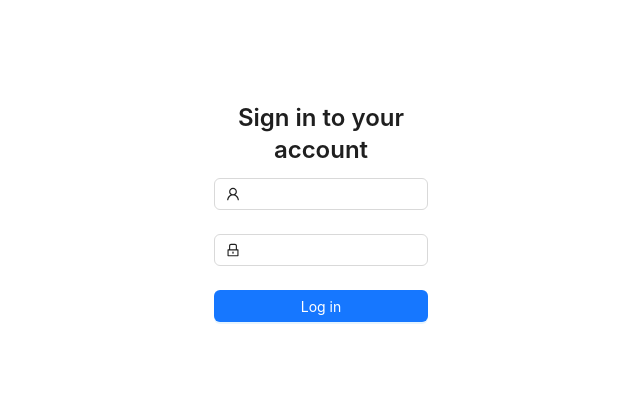
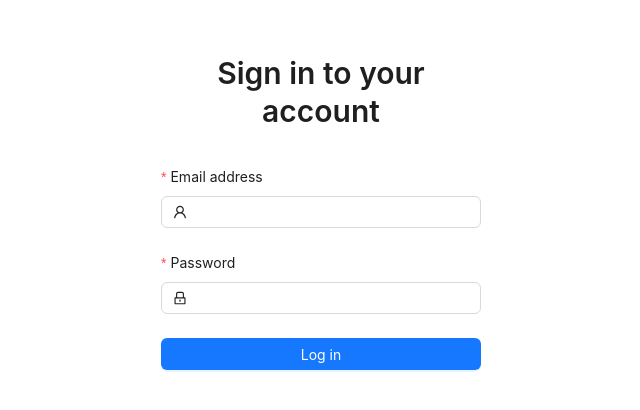
Before and after one commit to vxaretra/TripPlanner, a React (Vite) app: page /login in a window 1280 px wide. Shown: the part 176-586 px from the top of the page, without its empty margins (319-959 px from the left). Built offline with nearby package versions, Linux system fonts and the light colour scheme; no server answers.

Commit message:
update login page

```diff
--- a/src/components/App.jsx
+++ b/src/components/App.jsx
@@ -3,7 +3,7 @@ import { createBrowserRouter, RouterProvider } from "react-router-dom";
 import AppLayout from "./AppLayout";
 
 import HomePage from "../pages/HomePage";
-import AuthPage from "../pages/AuthPage";
+import LoginPage from "../pages/LoginPage";
 
 import { Spin } from "antd";
 import useAuth from "../hooks/auth";
@@ -21,7 +21,7 @@ const router = createBrowserRouter([
       },
     ],
   },
-  { path: "/login", element: <AuthPage /> },
+  { path: "/login", element: <LoginPage /> },
 ]);
 
 export default function App() {
--- a/src/components/LoginForm.jsx
+++ b/src/components/LoginForm.jsx
@@ -1,18 +1,23 @@
+import { useState } from "react";
+import { useNavigate } from "react-router-dom";
 import { Button, Form, Input } from "antd";
 import { LockOutlined, UserOutlined } from "@ant-design/icons";
 import { signInWithEmailAndPassword } from "firebase/auth";
+import { Alert } from "antd";
+import { Typography } from "antd";
 import { auth } from "../lib/firebase/firebase";
-import { useNavigate } from "react-router-dom";
-import { Alert } from "antd";
-import { useState } from "react";
+
+const { Title } = Typography
 
 export default function LoginForm() {
   const [form] = Form.useForm();
   const [message, setMessage] = useState(null);
+  const [isSubmitting, setIsSubmitting] = useState(false);
   const navigate = useNavigate();
 
   async function handleSubmit(values) {
     try {
+      setIsSubmitting(true)
       await signInWithEmailAndPassword(auth, values.email, values.password);
       navigate("/", { replace: true });
     } catch (error) {
@@ -24,13 +29,17 @@ export default function LoginForm() {
           setMessage("Something wrong with the server, please try again later");
           break;
       }
+    } finally {
+      setIsSubmitting(false);
     }
   }
 
   return (
     <>
-      <Form name="login_form" form={form} onFinish={handleSubmit}>
+      <Title style={{ textAlign: "center", marginBottom: "1.2em" }} level={2} >Sign in to your account</Title>
+      <Form name="login_form" layout="vertical" form={form} onFinish={handleSubmit}>
         <Form.Item
+          label="Email address"
           name="email"
           rules={[
             { required: true, message: "Please fill your email" },
@@ -40,6 +49,7 @@ export default function LoginForm() {
           <Input prefix={<UserOutlined />} />
         </Form.Item>
         <Form.Item
+        label="Password"
           name="password"
           rules={[
             { required: true, message: "Please fill your password" },
@@ -48,7 +58,7 @@ export default function LoginForm() {
           <Input prefix={<LockOutlined />} />
         </Form.Item>
         <Form.Item>
-          <Button type="primary" htmlType="submit" style={{ width: "100%" }}>
+          <Button type="primary" htmlType="submit" style={{ width: "100%" }} disabled={isSubmitting}>
             Log in
           </Button>
         </Form.Item>
--- a/src/pages/AuthPage.jsx
+++ /dev/null
@@ -1,23 +0,0 @@
-import LoginForm from "../components/LoginForm";
-import { Col, Row, Typography } from "antd";
-import useAuth from "../hooks/auth";
-import { Navigate } from "react-router-dom";
-
-const { Title } = Typography
-
-export default function AuthPage() {
-  const { user } = useAuth();
-  if (user) {
-    return <Navigate to={"/"} replace />;
-  }
-  return (
-    <Row style={{ height: "100vh" }} align={"middle"}>
-      <Col xs={4} lg={10}></Col>
-      <Col xs={16} lg={4}>
-        <Title style={{ textAlign: "center" }} level={3} >Sign in to your account</Title>
-        <LoginForm />
-      </Col>
-      <Col xs={4} lg={10}></Col>
-    </Row>
-  );
-}
--- /dev/null
+++ b/src/pages/LoginPage.jsx
@@ -0,0 +1,19 @@
+import LoginForm from "../components/LoginForm";
+import { Col, Row } from "antd";
+import useAuth from "../hooks/auth";
+import { Navigate } from "react-router-dom";
+
+export default function LoginPage() {
+  const { user } = useAuth();
+  if (user) {
+    return <Navigate to={"/"} replace />;
+  }
+
+  return (
+    <Row style={{ height: "100vh" }} align={"middle"} justify={"center"}>
+      <Col xs={20} lg={6}>
+        <LoginForm />
+      </Col>
+    </Row>
+  );
+}
```
